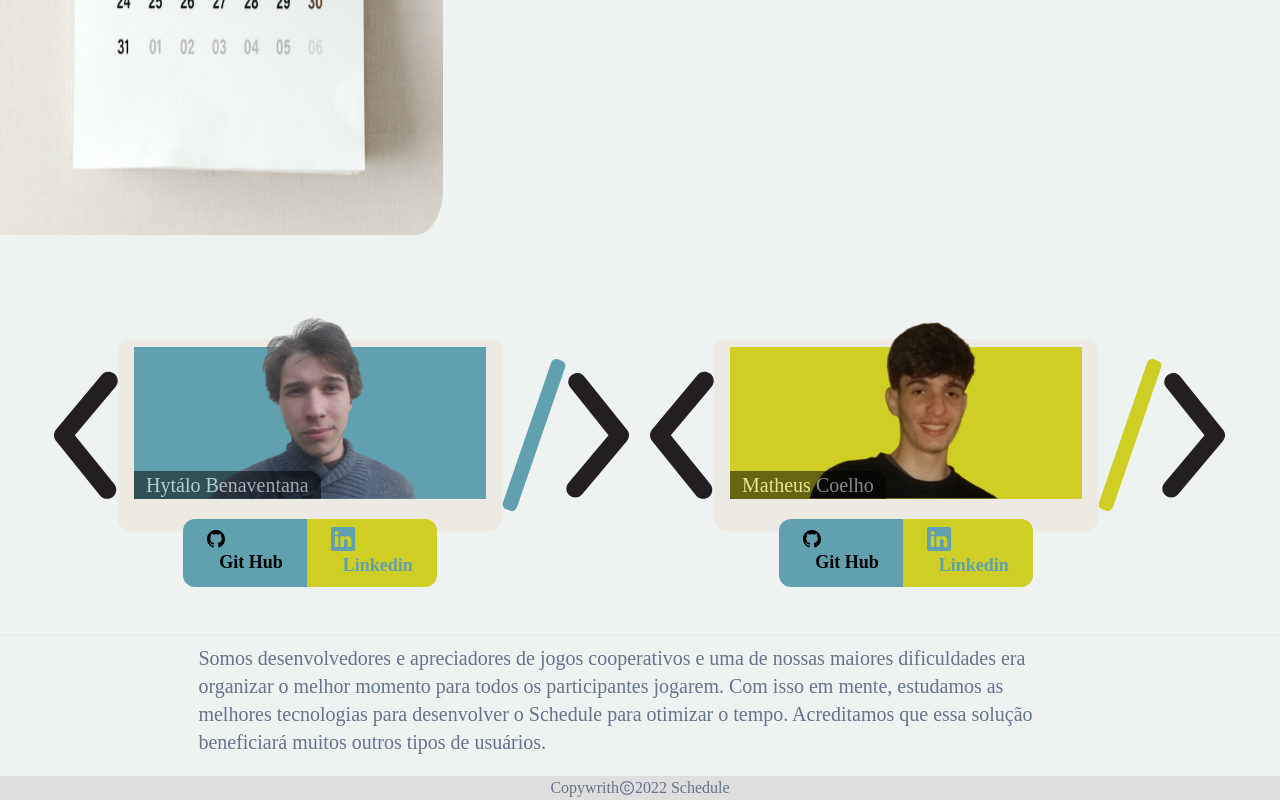
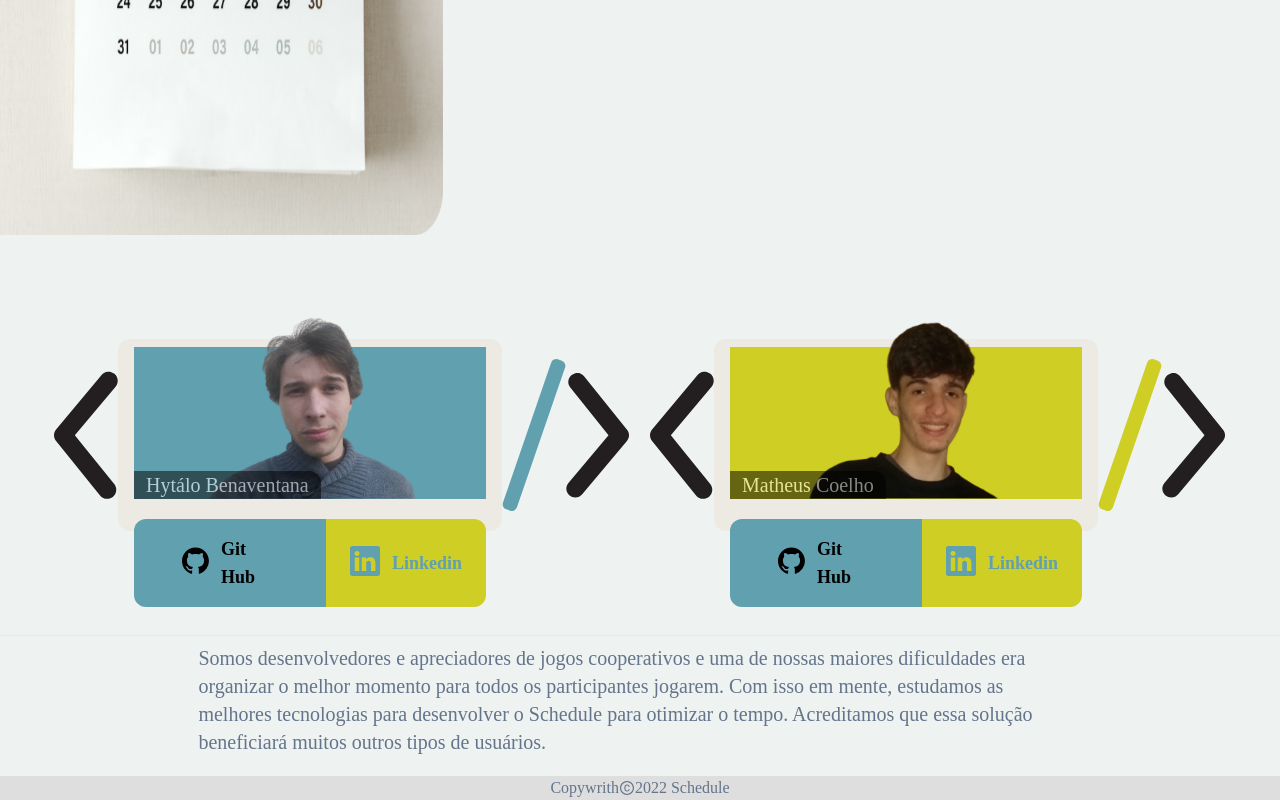
Before and after one commit to Pd-Troia/schedule_vite_tail, a React (Vite) app: page / in a window 1280 px wide. Shown: the part 565-1365 px from the top of the page. Built offline with nearby package versions, Linux system fonts and the light colour scheme; a web font is replaced by a local one.

Commit message:
buttons ok

```diff
--- a/src/components/layout/NewProfileCard.tsx
+++ b/src/components/layout/NewProfileCard.tsx
@@ -20,7 +20,7 @@ export function NewProfileCard({
     theme,
 }: INewProfileCardProps) {
     let cssLinkBoxGit =
-        'flex items-center justify-center font-bold rounded-l-xl px-6 py-2 bg-cianTheme'
+        'flex items-center justify-center font-bold rounded-l-xl px-3 py-1 lg:px-12 lg:py-4 bg-cianTheme'
     let cssLinkBoxLinkedin = `flex items-center justify-center rounded-r-xl md:px-6 md:py-2 font-bold bg-yellowBeige text-cianTheme`
     const cssphotoBox = theme
         ? 'bg-cianTheme relative  flex h-full w-full flex justify-center'
@@ -52,16 +52,28 @@ export function NewProfileCard({
                         className={cssLinkBoxGit} //linkBoxGit
                     >
                         <a href={github}>
-                            <BsGithub className="text-lg" />
-                            <p className="ml-3 text-sm md:text-lg">Git Hub</p>
+                            <div className="flex items-center justify-center">
+                                <BsGithub className="lg:mb-1 text-2xl md:text-3xl lg:text-3xl" />
+                                <p className="ml-3 text-sm md:text-md lg:text-lg">
+                                    Git Hub
+                                </p>
+                            </div>
                         </a>
                     </div>
                     <div
                         className={cssLinkBoxLinkedin} // linkboxLinkedin
                     >
                         <a href={linkedin}>
-                            <BsLinkedin className="text-2xl" />
-                            <p className="ml-3 text-sm md:text-lg">Linkedin</p>
+                            <div className="flex items-center justify-center">
+                                <div>
+                                    <BsLinkedin className="ml-1 md:ml-0 mb-1 text-lg lg:text-3xl" />
+                                </div>
+                                <div>
+                                    <p className="ml-3 text-sm md:text-md lg:text-lg">
+                                        Linkedin
+                                    </p>
+                                </div>
+                            </div>
                         </a>
                     </div>
                 </div>
```
